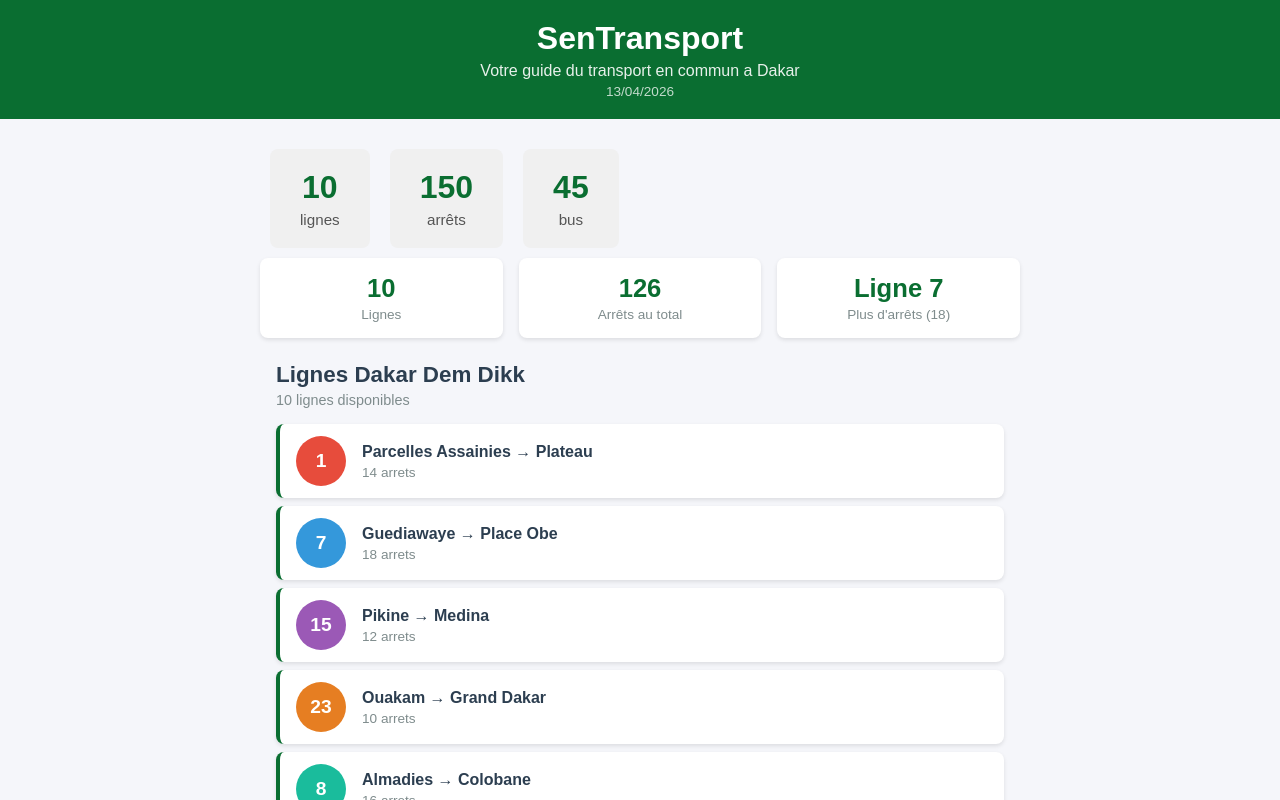
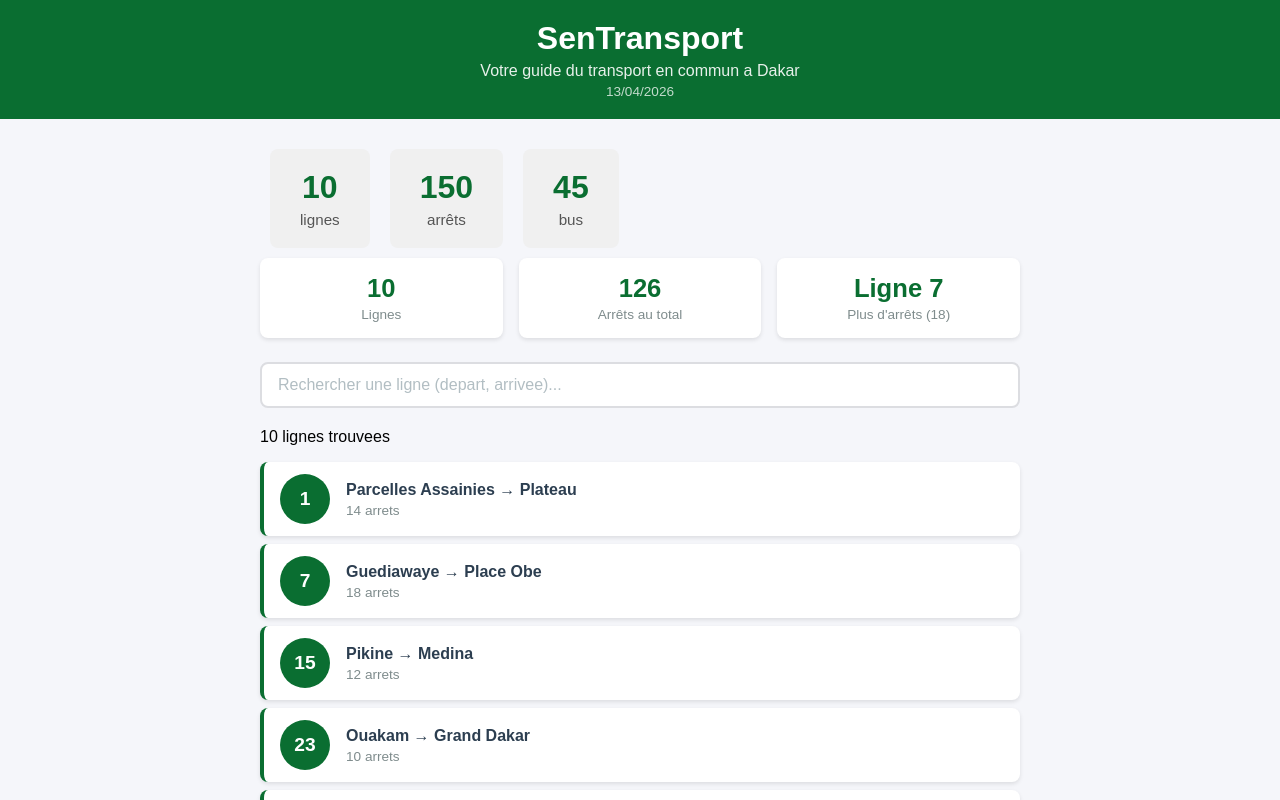
Before and after one commit to seydinamouhamadoulaminediouf/sentransport, a React (Create React App) app: page / in a window 1280 px wide. Shown: the top 800 px of the page. Built offline with nearby package versions, Linux system fonts and the light colour scheme.

Commit message:
Lab 3 : etat, recherche et selection de lignes

```diff
--- a/src/App.css
+++ b/src/App.css
@@ -18,3 +18,17 @@
     padding: 12px;
   }
 }
+@media (max-width: 600px) {
+  .contenu {
+    padding: 12px;
+  }
+  .ligne-bus {
+    padding: 10px 12px;
+  }
+  .ligne-numero {
+    width: 40px;
+    height: 40px;
+    font-size: 1rem;
+    margin-right: 12px;
+  }
+}
--- a/src/App.js
+++ b/src/App.js
@@ -1,10 +1,16 @@
+import { useState } from "react";
 import "./App.css";
 import Header from "./Header";
 import StatReseau from "./StatReseau";
-import ListeLignes from "./ListeLignes";
+
+import LigneBus from "./LigneBus";
 import Footer from "./Footer";
 import Statistique, { StatistiqueArrets, StatistiqueBus } from "./Statistique";
+import Recherche from "./Recherche";
+import DetailLigne from "./DetailLigne";
 function App() {
+  const [recherche, setRecherche] = useState("");
+  const [ligneSelectionnee, setLigneSelectionnee] = useState(null);
   const lignes = [
     {
       id: 1,
@@ -13,6 +19,16 @@
       arrivee: "Plateau",
       arrets: 14,
       couleur: "#e74c3c",
+      listeArrets: [
+        "Parcelles U14",
+        "Parcelles U10",
+        "Camberene",
+        "Patte d'Oie",
+        "Grand Dakar",
+        "Colobane",
+        "Ponty",
+        "Plateau",
+      ],
     },
     {
       id: 2,
@@ -21,6 +37,16 @@
       arrivee: "Place Obe",
       arrets: 18,
       couleur: "#3498db",
+      listeArrets: [
+        "Guediawaye",
+        "Pikine",
+        "Thiaroye",
+        "Keur Massar",
+        "Grand Yoff",
+        "Parcelles",
+        "Liberte 6",
+        "Place Obe",
+      ],
     },
     {
       id: 3,
@@ -29,6 +55,14 @@
       arrivee: "Medina",
       arrets: 12,
       couleur: "#9b59b6",
+      listeArrets: [
+        "Pikine Centre",
+        "Thiaroye Gare",
+        "Hann",
+        "Colobane",
+        "Fass",
+        "Medina",
+      ],
     },
     {
       id: 4,
@@ -37,6 +71,14 @@
       arrivee: "Grand Dakar",
       arrets: 10,
       couleur: "#e67e22",
+      listeArrets: [
+        "Ouakam Village",
+        "Mermoz",
+        "Fann",
+        "Point E",
+        "Liberte 5",
+        "Grand Dakar",
+      ],
     },
     {
       id: 5,
@@ -45,6 +87,14 @@
       arrivee: "Colobane",
       arrets: 16,
       couleur: "#1abc9c",
+      listeArrets: [
+        "Almadies",
+        "Ngor",
+        "Yoff",
+        "Ouest Foire",
+        "Liberte 6",
+        "Colobane",
+      ],
     },
     {
       id: 6,
@@ -53,6 +103,14 @@
       arrivee: "Sandaga",
       arrets: 11,
       couleur: "#e91e63",
+      listeArrets: [
+        "Yoff Village",
+        "Aeroport LSS",
+        "Parcelles U17",
+        "Grand Yoff",
+        "HLM",
+        "Sandaga",
+      ],
     },
     // 4 nouvelles lignes (Exercice 3)
     {
@@ -88,6 +146,23 @@
       couleur: "#2980b9",
     },
   ];
+
+  // Filtrage selon recherche
+  const lignesFiltrees = lignes.filter(
+    (l) =>
+      l.depart.toLowerCase().includes(recherche.toLowerCase()) ||
+      l.arrivee.toLowerCase().includes(recherche.toLowerCase()) ||
+      l.numero.includes(recherche),
+  );
+
+  function handleClickLigne(ligne) {
+    if (ligneSelectionnee && ligneSelectionnee.id === ligne.id) {
+      setLigneSelectionnee(null);
+    } else {
+      setLigneSelectionnee(ligne);
+    }
+  }
+
   return (
     <div className="App">
       <Header />
@@ -98,7 +173,27 @@
           <StatistiqueBus />
         </div>
         <StatReseau lignes={lignes} />
-        <ListeLignes lignes={lignes} />
+        <Recherche valeur={recherche} onChange={setRecherche} />
+        <p className="resultat-recherche">
+          {lignesFiltrees.length} ligne{lignesFiltrees.length > 1 ? "s" : ""}{" "}
+          trouvee{lignesFiltrees.length > 1 ? "s" : ""}
+        </p>
+        {lignesFiltrees.map((ligne) => (
+          <LigneBus
+            key={ligne.id}
+            numero={ligne.numero}
+            depart={ligne.depart}
+            arrivee={ligne.arrivee}
+            arrets={ligne.arrets}
+            estSelectionnee={
+              ligneSelectionnee && ligneSelectionnee.id === ligne.id
+            }
+            onClick={() => handleClickLigne(ligne)}
+          />
+        ))}
+        {ligneSelectionnee && ligneSelectionnee.listeArrets && (
+          <DetailLigne ligne={ligneSelectionnee} />
+        )}
       </main>
       <Footer />
     </div>
--- /dev/null
+++ b/src/DetailLigne.css
@@ -0,0 +1,64 @@
+.detail-ligne {
+  background-color: #ffffff;
+  border: 2px solid #0a6e31;
+  border-radius: 8px;
+  padding: 20px;
+  margin-top: 16px;
+  animation: slideDown 0.3s ease;
+}
+@keyframes slideDown {
+  from {
+    opacity: 0;
+    transform: translateY(-10px);
+  }
+  to {
+    opacity: 1;
+    transform: translateY(0);
+  }
+}
+.detail-titre {
+  color: #0a6e31;
+  margin: 0 0 8px 0;
+  font-size: 1.2rem;
+}
+.detail-info {
+  color: #7f8c8d;
+  margin: 0 0 16px 0;
+  font-size: 0.9rem;
+}
+.detail-arrets h4 {
+  color: #2c3e50;
+  margin: 0 0 8px 0;
+}
+.detail-liste {
+  list-style: none;
+  padding: 0;
+  margin: 0;
+}
+.detail-arret {
+  display: flex;
+  align-items: center;
+  padding: 8px 0;
+  border-bottom: 1px solid #f0f0f0;
+}
+.detail-arret:last-child {
+  border-bottom: none;
+}
+.arret-numero {
+  background-color: #0a6e31;
+  color: white;
+  width: 28px;
+  height: 28px;
+  border-radius: 50%;
+  display: flex;
+  align-items: center;
+  justify-content: center;
+  font-size: 0.8rem;
+  font-weight: bold;
+  margin-right: 12px;
+  flex-shrink: 0;
+}
+.arret-nom {
+  color: #2c3e50;
+  font-size: 0.95rem;
+}
--- /dev/null
+++ b/src/DetailLigne.js
@@ -0,0 +1,24 @@
+import "./DetailLigne.css";
+function DetailLigne({ ligne }) {
+  return (
+    <div className="detail-ligne">
+      <h3 className="detail-titre">
+        Ligne {ligne.numero} : {ligne.depart} &rarr;
+        {ligne.arrivee}
+      </h3>
+      <p className="detail-info">{ligne.arrets} arrets sur ce trajet</p>
+      <div className="detail-arrets">
+        <h4>Arrets principaux :</h4>
+        <ul className="detail-liste">
+          {ligne.listeArrets.map((arret, index) => (
+            <li key={index} className="detail-arret">
+              <span className="arret-numero">{index + 1}</span>
+              <span className="arret-nom">{arret}</span>
+            </li>
+          ))}
+        </ul>
+      </div>
+    </div>
+  );
+}
+export default DetailLigne;
--- a/src/LigneBus.css
+++ b/src/LigneBus.css
@@ -48,3 +48,11 @@
   color: #7f8c8d;
   margin-top: 4px;
 }
+
+.ligne-bus-active {
+  border-left: 4px solid #e67e22;
+  background-color: #fef9f3;
+}
+.ligne-bus-active .ligne-numero {
+  background-color: #e67e22;
+}
--- a/src/LigneBus.js
+++ b/src/LigneBus.js
@@ -1,11 +1,18 @@
 import "./LigneBus.css";
-
-function LigneBus({ numero, depart, arrivee, arrets, couleur }) {
+function LigneBus({
+  numero,
+  depart,
+  arrivee,
+  arrets,
+  estSelectionnee,
+  onClick,
+}) {
   return (
-    <div className="ligne-bus">
-      <div className="ligne-numero" style={{ backgroundColor: couleur }}>
-        {numero}
-      </div>
+    <div
+      className={`ligne-bus ${estSelectionnee ? "ligne-bus-active" : ""}`}
+      onClick={onClick}
+    >
+      <div className="ligne-numero">{numero}</div>
       <div className="ligne-info">
         <span className="ligne-trajet">
           {depart} &rarr; {arrivee}
@@ -15,5 +22,4 @@
     </div>
   );
 }
-
 export default LigneBus;
--- a/src/ListeLignes.js
+++ b/src/ListeLignes.js
@@ -1,11 +1,8 @@
 import LigneBus from "./LigneBus";
-import "./ListeLignes.css";
 
-function ListeLignes({ lignes }) {
+function ListeLignes({ lignes, ligneSelectionnee, onClickLigne }) {
   return (
     <div className="liste-lignes">
-      <h2 className="liste-titre">Lignes Dakar Dem Dikk</h2>
-      <p className="liste-description">{lignes.length} lignes disponibles</p>
       {lignes.map((ligne) => (
         <LigneBus
           key={ligne.id}
@@ -14,6 +11,10 @@
           arrivee={ligne.arrivee}
           arrets={ligne.arrets}
           couleur={ligne.couleur}
+          estSelectionnee={
+            ligneSelectionnee && ligneSelectionnee.id === ligne.id
+          }
+          onClick={() => onClickLigne(ligne)}
         />
       ))}
     </div>
--- /dev/null
+++ b/src/Recherche.css
@@ -0,0 +1,19 @@
+.recherche {
+  margin-bottom: 20px;
+}
+.recherche-input {
+  width: 100%;
+  padding: 12px 16px;
+  font-size: 1rem;
+  border: 2px solid #dcdde1;
+  border-radius: 8px;
+  outline: none;
+  box-sizing: border-box;
+  transition: border-color 0.2s;
+}
+.recherche-input:focus {
+  border-color: #0a6e31;
+}
+.recherche-input::placeholder {
+  color: #b2bec3;
+}
--- /dev/null
+++ b/src/Recherche.js
@@ -0,0 +1,15 @@
+import "./Recherche.css";
+function Recherche({ valeur, onChange }) {
+  return (
+    <div className="recherche">
+      <input
+        type="text"
+        className="recherche-input"
+        placeholder="Rechercher une ligne (depart, arrivee)..."
+        value={valeur}
+        onChange={(e) => onChange(e.target.value)}
+      />
+    </div>
+  );
+}
+export default Recherche;
```
